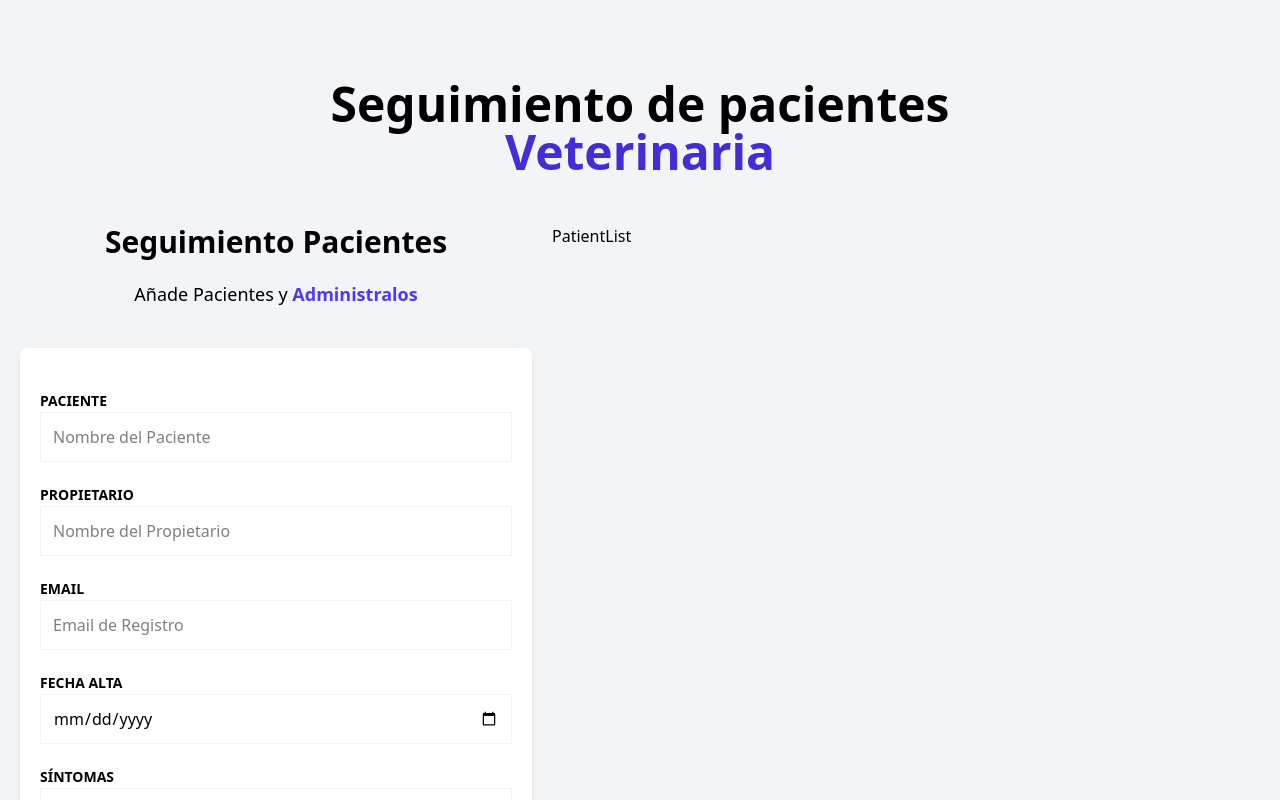
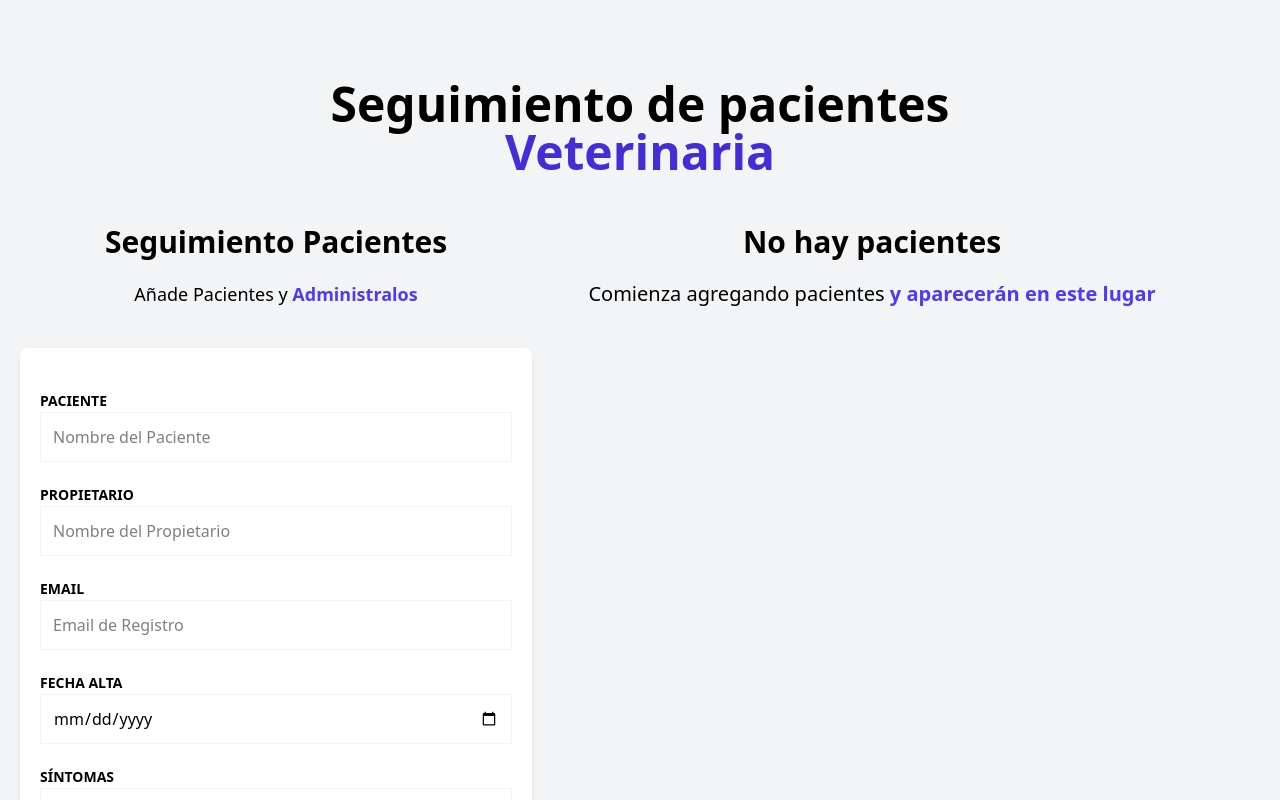
Before and after one commit to sanchezandreadaw/gestion_pacientes, a React (Vite) app: page / in a window 1280 px wide. Shown: the top 800 px of the page. Built offline with nearby package versions, Linux system fonts and the light colour scheme.

Commit message:
Store, agregar y listar pacientes

```diff
--- a/package.json
+++ b/package.json
@@ -15,6 +15,7 @@
     "react-dom": "^19.0.0",
     "react-hook-form": "^7.54.2",
     "tailwindcss": "^4.0.8",
+    "uuid": "^11.1.0",
     "zustand": "^5.0.3"
   },
   "devDependencies": {
--- /dev/null
+++ b/src/components/PatientDetailItem.tsx
@@ -0,0 +1,13 @@
+
+type PatientDetailItemProps = {
+    label : string,
+    data : string
+}
+export default function PatientDetailItem({label, data} : PatientDetailItemProps) {
+    return (
+           <p className="font-bold mb-3 text-gray-700 uppercase"> {label}
+            <span className="font-normal normal-case">{data}</span>
+           </p>
+
+      )
+}
--- /dev/null
+++ b/src/components/PatientDetails.tsx
@@ -0,0 +1,19 @@
+import { Patient } from "../types"
+import PatientDetailItem from "./PatientDetailItem"
+
+type PatientDetailsProps = {
+    patient : Patient
+}
+export default function PatientDetails({patient} : PatientDetailsProps) {
+  return (
+    <div className="mx-5 my-10 px-5 py-10 bg-white shadow-md rounded-xl">
+        <PatientDetailItem label="ID: " data={patient.id}/>
+        <PatientDetailItem label="Nombre: " data={patient.name}/>
+        <PatientDetailItem label="Propietario: " data={patient.caretaker}/>
+        <PatientDetailItem label="Email: " data={patient.email}/>
+        <PatientDetailItem label="Fecha Alta: " data={patient.date.toString()}/>
+        <PatientDetailItem label="Síntomas: " data={patient.symptoms}/>
+
+    </div>
+  )
+}
--- a/src/components/PatientForm.tsx
+++ b/src/components/PatientForm.tsx
@@ -1,14 +1,17 @@
 import {useForm} from 'react-hook-form'
 import ErrorInfo from './ErrorInfo'
 import { DraftPatient} from '../types'
+import { usePatientStore } from '../store/store'
 
 
 export default function PatientForm() {
 
+    const {addPatient} = usePatientStore()
+
     const {register, handleSubmit, formState : {errors}} = useForm<DraftPatient>()
 
     const registerPatient = (data : DraftPatient) => {
-        console.log(data)
+       addPatient(data);
     }
 
     return (
--- a/src/components/PatientList.tsx
+++ b/src/components/PatientList.tsx
@@ -1,5 +1,38 @@
-export default function PatientList(){
-    return(
-        <div>PatientList</div>
+import { usePatientStore } from "../store/store"
+import PatientDetails from "./PatientDetails"
+
+export default function PatientList() {
+    //Extraemos los pacientes para poder listarlos posteriormente
+    const patients = usePatientStore(state => state.patients)
+    return (
+        <div className="md:w-1/2 lg:3/5 md:h-screen overflow-y-scroll">
+            {
+                patients.length ? (
+                    <>
+                    <h2 className="font-black text-3xl text-center"> Listado de pacientes</h2>
+                     <p className="text-xl mt-5 mb-10 text-center">
+                        Administra tus {''}
+                        <span className="text-indigo-600 font-bold"> tus pacientes y citas</span>
+                     </p>
+                     {
+                        patients.map(patient => (
+                            <PatientDetails
+                            key={patient.id}
+                            patient={patient}
+                           />
+                        ))
+                     }
+                    </>
+                ) : (
+                    <>
+                        <h2 className="font-black text-3xl text-center">No hay pacientes</h2>
+                        <p className="text-xl mt-5 mb-10 text-center">
+                            Comienza agregando pacientes {''}
+                            <span className="text-indigo-600 font-bold"> y aparecerán en este lugar</span>
+                        </p>
+                    </>
+                )
+            }
+        </div>
     )
 }
--- /dev/null
+++ b/src/store/store.ts
@@ -0,0 +1,21 @@
+import { create } from 'zustand'
+import {v4 as uuidv4} from 'uuid'
+import { DraftPatient, Patient } from '../types'
+
+type  PatientState = {
+    patients : Patient[]
+    addPatient : (data : DraftPatient) => void
+}
+
+const createPatient = (patient: DraftPatient) : Patient => {
+    return {...patient, id: uuidv4()}
+}
+export const usePatientStore = create<PatientState>( (set) => ({
+    patients : [],
+    addPatient : (data) => {
+        const newPatient = createPatient(data)
+        set( (state) => ({
+            patients : [...state.patients, newPatient]
+        }))
+    }
+}))
```
Also changed, not shown: 1 other file (tests, documents, lock files or other folders).
